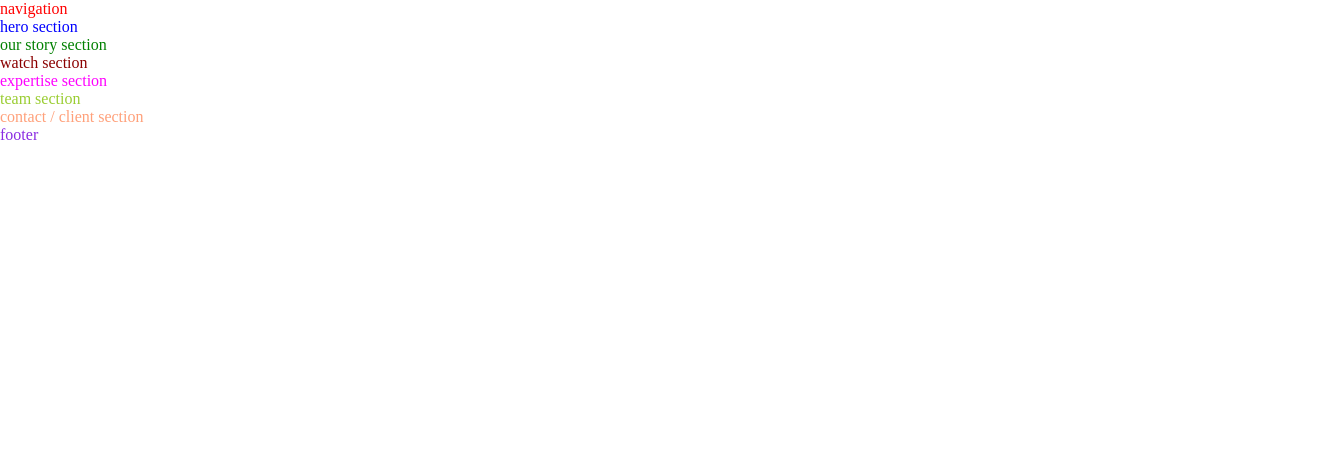
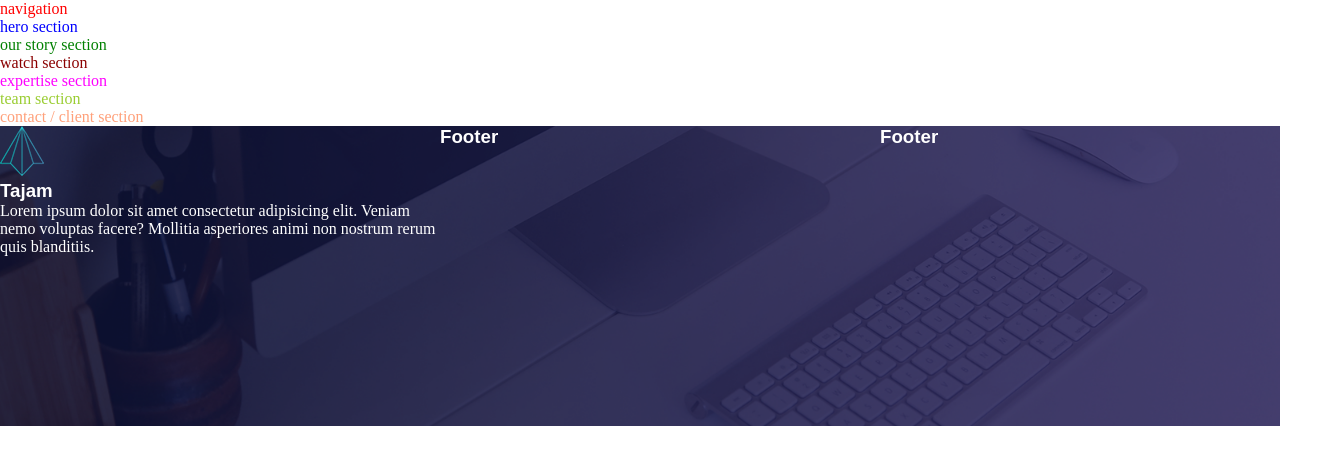
Before and after one commit to sebwierz/psd_to_html, a plain HTML site: page index.html in a window 1280 px wide. Shown: the whole page, 1320 px wide, since content can reach past the window. Drawn offline with Linux system fonts and the light colour scheme.

Commit message:
Footer start

```diff
--- a/index.html
+++ b/index.html
@@ -19,6 +19,20 @@
         <section id="team-section">team section</section>
         <section id="contact_client-section">contact / client section</section>
     </main>
-    <footer>footer</footer>
+    <footer>
+        <div class="footer-grid">
+                <div class="grid-item">
+                    <img src="images/photoshop/design-assets/png/logo.png" class="footer-logo" alt="Tajam Logo">
+                    <h3>Tajam</h3>
+                    <p>Lorem ipsum dolor sit amet consectetur adipisicing elit. Veniam nemo voluptas facere? Mollitia asperiores animi non nostrum rerum quis blanditiis.</p>
+                </div>
+                <div class="grid-item">
+                    <h3>Footer</h3>
+                </div>
+                <div class="grid-item">
+                    <h3>Footer</h3>
+                </div>
+        </div>
+    </footer>
 </body>
 </html>
--- a/styles.css
+++ b/styles.css
@@ -30,6 +30,27 @@ nav {
     color: lightsalmon;
 }
 
-footer{
-    color: blueviolet;
+
+/* Start footer / Tobias */
+footer {
+    width: 100%;
+    background: url("images/photoshop/design-assets/bgk-footer.png") top center no-repeat;
+    background-size: cover;
+    height: 300px;
 }
+
+.footer-grid {
+    display: grid;
+    grid-template-columns: repeat(3, 1fr);
+    width: 1320px;
+    margin: 0 auto;
+}
+
+.footer-grid h3 {
+    font-family: "Arial", sans-serif;
+    color: white;
+}
+
+.footer-grid p {
+    color: white;
+}
```
